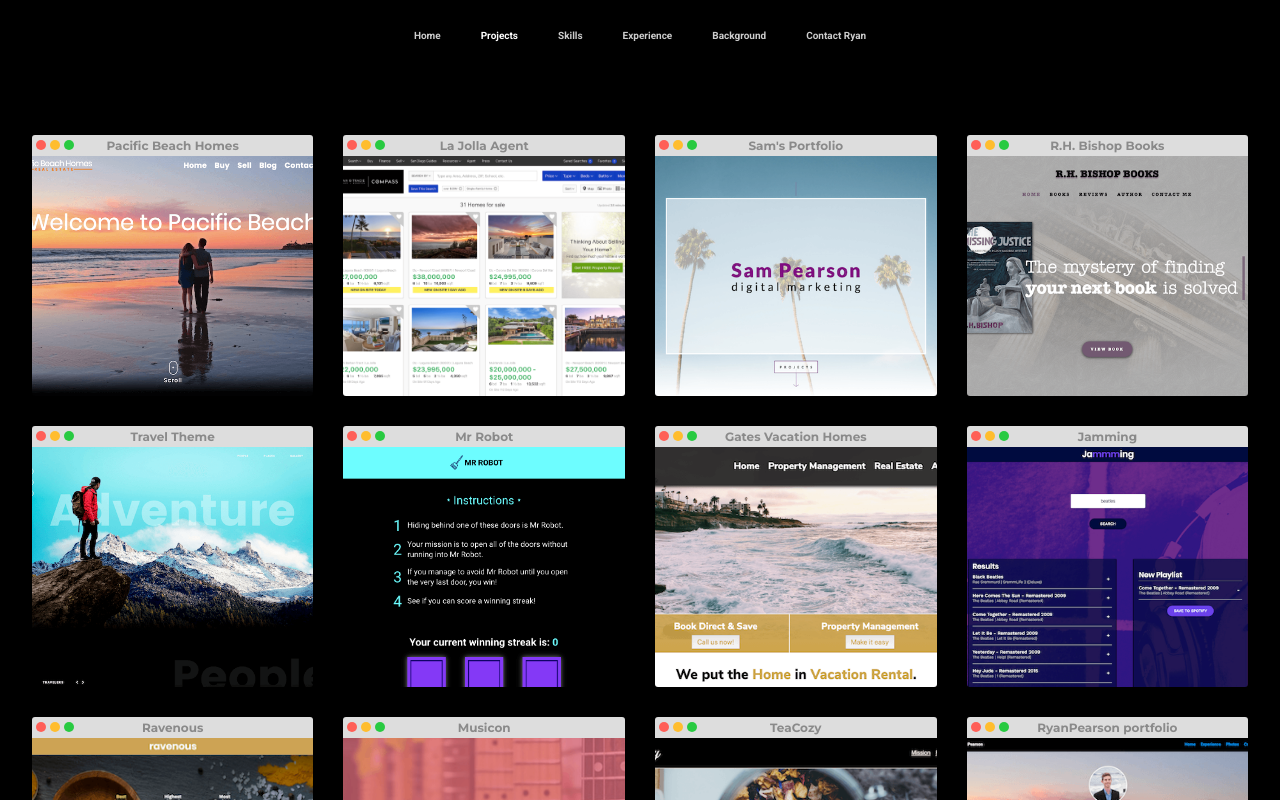
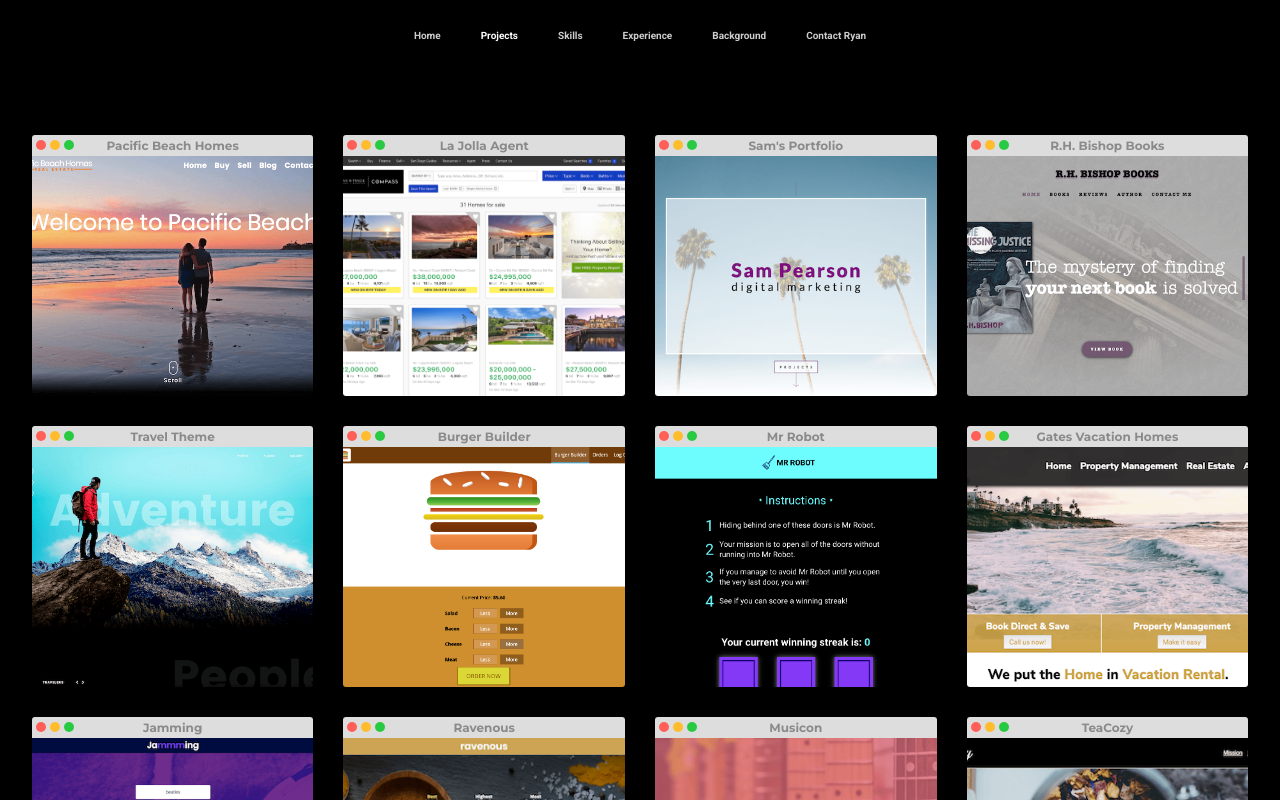
Before and after one commit to RyanPinPB/portfolio, a React (Create React App) app: page /projects in a window 1280 px wide. Shown: the top 800 px of the page. Built offline with nearby package versions, Linux system fonts and the light colour scheme; a web font is replaced by a local one.

Commit message:
added burger project, removed portfolio

```diff
--- a/src/components/Projects/Projects.js
+++ b/src/components/Projects/Projects.js
@@ -197,6 +197,37 @@ class Projects extends Component {
             <div className='browser-button-close'></div>
             <div className='browser-button-minimize'></div>
             <div className='browser-button-expand'></div>
+            <div className='windowTitle'>Burger Builder</div>
+          </div>
+          <div className='preview burger fade-in'>
+            <div className='projectContent burgerContent'>
+              <ul className='projectSkills'>
+                <li>HTML</li>
+                <li>CSS</li>
+                <li>Javascript</li>
+                <li>React</li>
+                <li>Redux</li>
+                <li>User Authentication</li>
+                <li>Local Storage</li>
+                <li>Jest</li>
+                <li>Firebase</li>
+              </ul>
+              <a
+                className='viewProject'
+                href='https://react-my-burger-7ef03.web.app/'
+                target='blank'
+              >
+                View Project
+              </a>
+            </div>
+          </div>
+        </div>
+
+        <div className='projectContainer'>
+          <div className='windowHeader slide-up'>
+            <div className='browser-button-close'></div>
+            <div className='browser-button-minimize'></div>
+            <div className='browser-button-expand'></div>
             <div className='windowTitle'>Mr Robot</div>
           </div>
           <div className='preview robot fade-in'>
@@ -206,7 +237,7 @@ class Projects extends Component {
                 <li>CSS</li>
                 <li>Javascript</li>
               </ul>
-              <Link to='/projects/project' className='viewProject'>
+              <Link to='/projects/robot' className='viewProject'>
                 View Project
               </Link>
             </div>
@@ -308,23 +339,6 @@ class Projects extends Component {
             </div>
           </div>
         </div>
-
-        <div className='projectContainer'>
-          <div className='windowHeader slide-up'>
-            <div className='browser-button-close'></div>
-            <div className='browser-button-minimize'></div>
-            <div className='browser-button-expand'></div>
-            <div className='windowTitle'>RyanPearson portfolio</div>
-          </div>
-          <div className='preview portfolio fade-in'>
-            <div className='projectContent portfolioContent'>
-              <ul className='projectSkills'>
-                <li>HTML</li>
-                <li>CSS</li>
-              </ul>
-            </div>
-          </div>
-        </div>
       </section>
     );
   }
--- a/src/components/Projects/Projects.scss
+++ b/src/components/Projects/Projects.scss
@@ -171,6 +171,10 @@
   background-image: url('../../assets/images/projects/bishop.png');
 }
 
+.burger {
+  background-image: url('../../assets/images/projects/burger.png');
+}
+
 .gatesVacation {
   background-image: url('../../assets/images/projects/gates.png');
 }
```
Also changed, not shown: src/assets/images/projects/burger.png (added).
